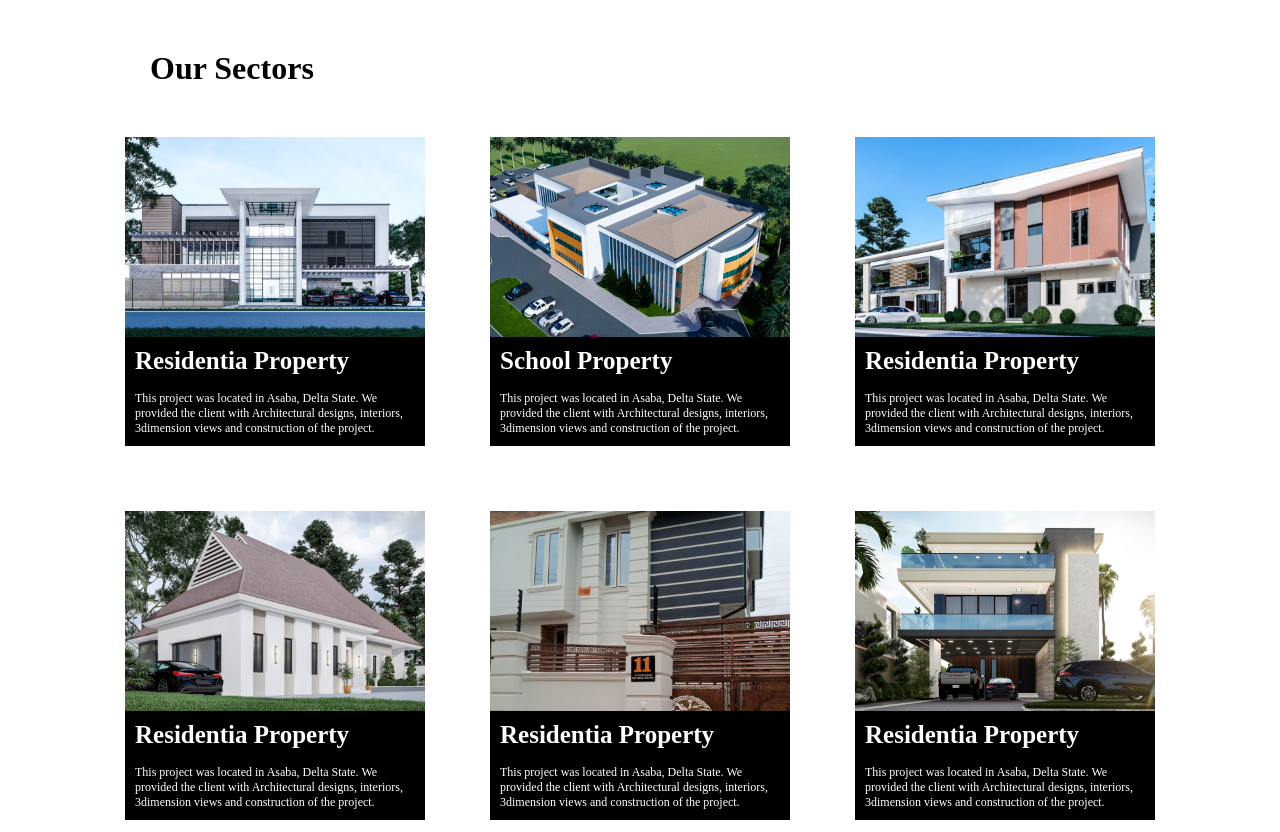
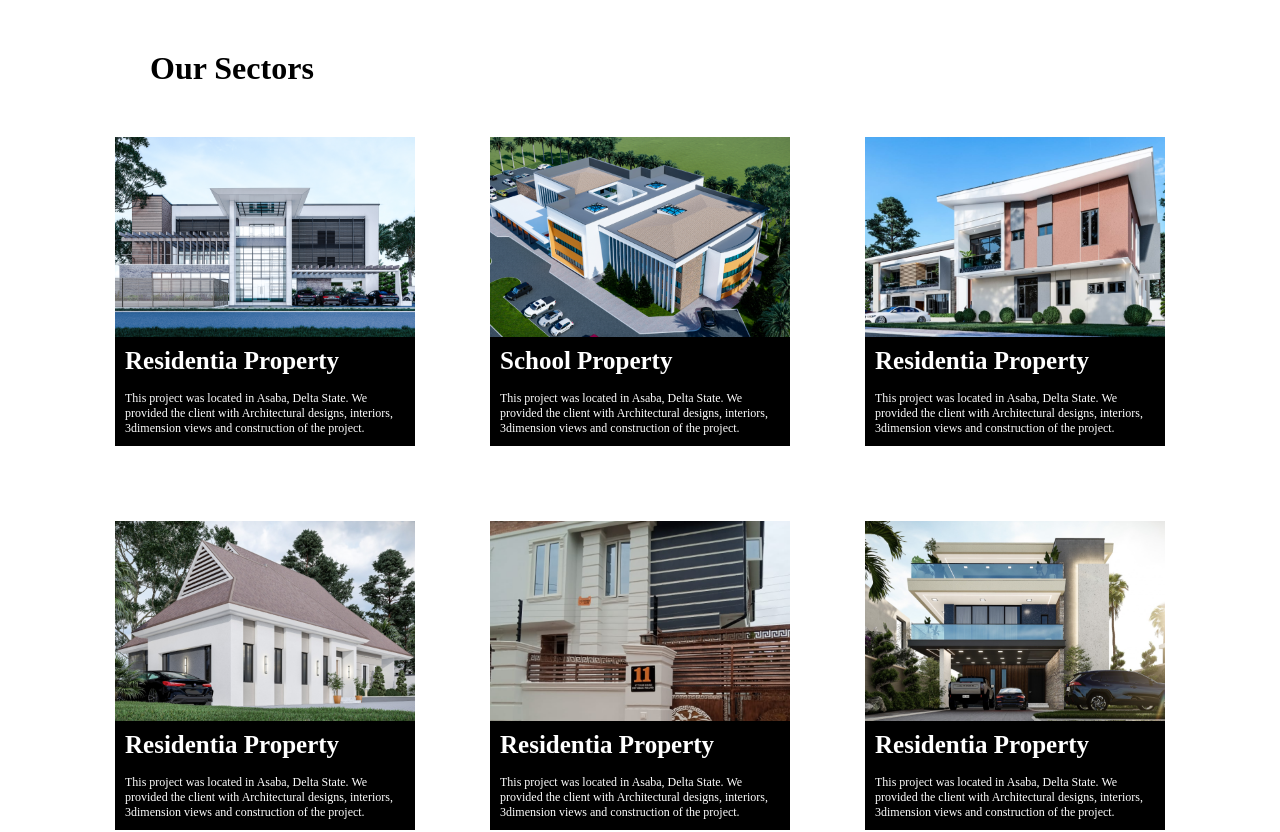
Before and after one commit to argorn-inc/Clay-Cast-Homes, a React (Create React App) app: page /portfolio in a window 1280 px wide. Shown: the part 800-1632 px from the top of the page. Built offline with nearby package versions, Linux system fonts and the light colour scheme.

Commit message:
Images allignments

```diff
--- a/src/components/Porfolio/portfolio.css
+++ b/src/components/Porfolio/portfolio.css
@@ -13,12 +13,12 @@ body {
     display: flex;
     justify-content: center;
     align-items: center;
-        font-family: "Denk One", sans-serif;
+    font-family: "Denk One", sans-serif;
     font-weight: 500;
     line-height: 1.25;
     letter-spacing: normal;
     font-size: 25px;
-        text-align: right;
+    text-align: right;
 
 
 }
@@ -42,7 +42,7 @@ body {
     display: flex;
     align-items: center;
     justify-content: center;
-    gap: 65px;
+    gap: 75px;
     flex-wrap: wrap;
 }
 .portfolio-sectors{
```
